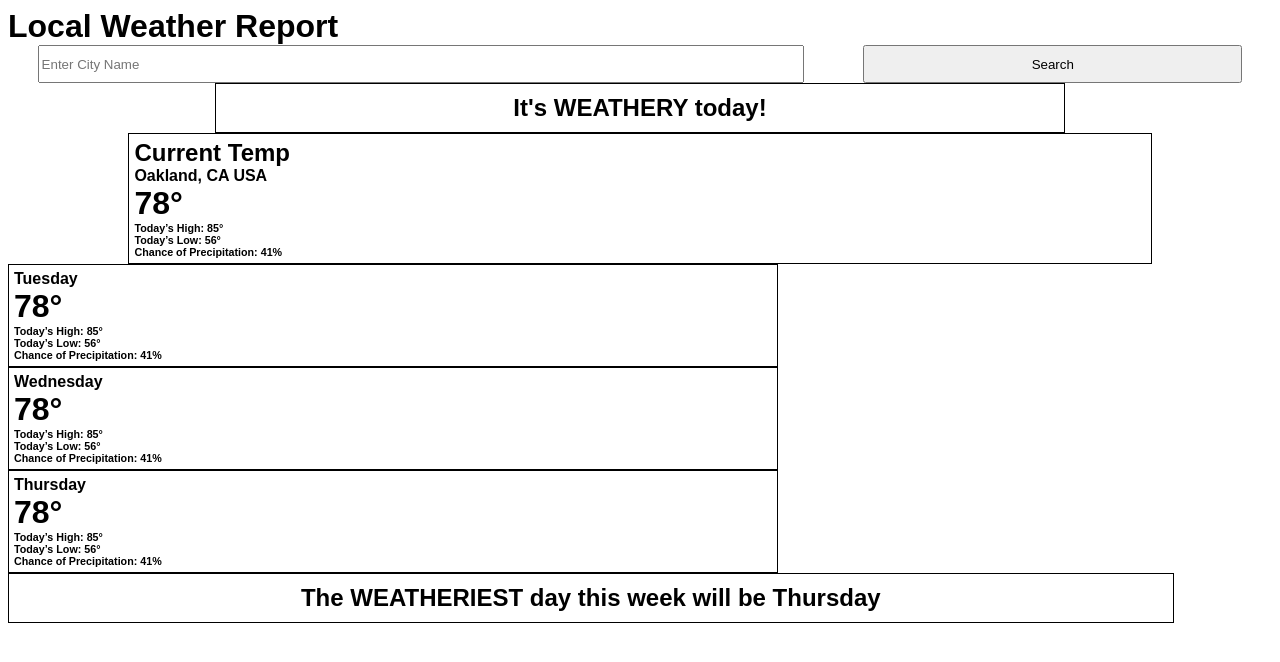
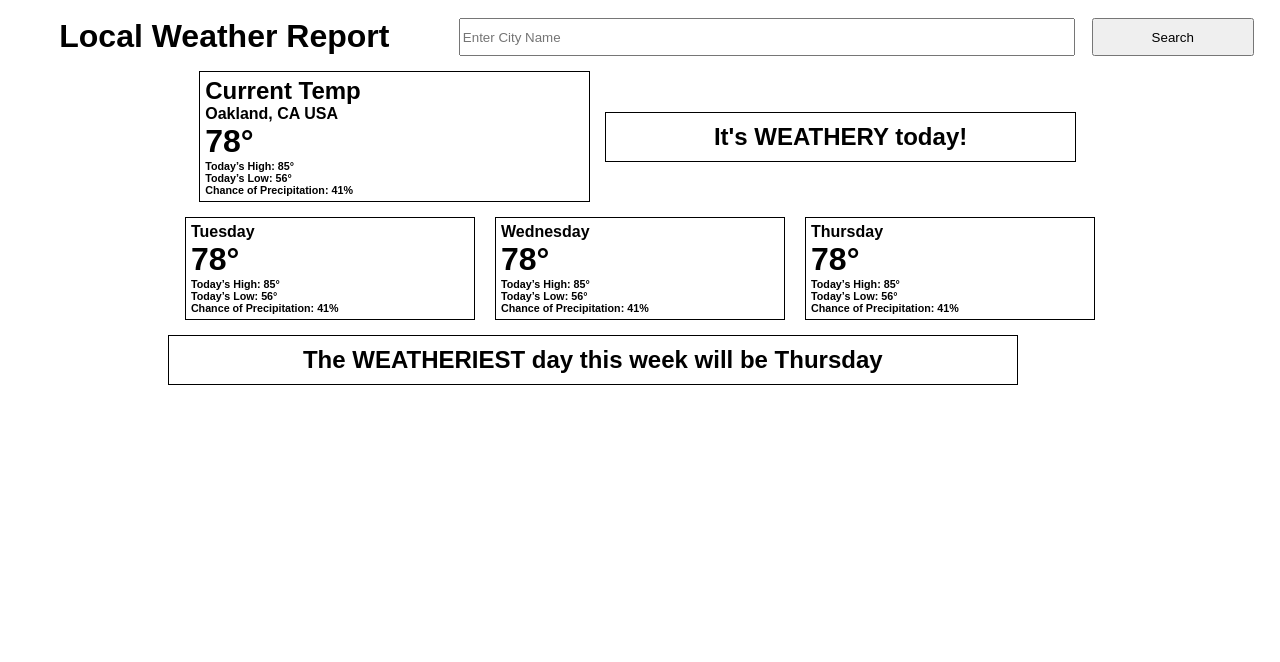
Before and after one commit to NocturneAC/weatheryNocturne, a plain HTML site: page index.html in a window 1280 px wide. Drawn offline with Linux system fonts and the light colour scheme.

Commit message:
media queries

```diff
--- a/css/styles.css
+++ b/css/styles.css
@@ -14,11 +14,14 @@ body {
 
 .header {
     width: 100%;
+    text-align: center;
+    margin: 10px 0px;
 }
 
 /* Text input and Search button */
 .search-wrapper {
     max-width: 100%;
+    margin: 10px;
     display: flex;
     justify-content: space-around;
 }
@@ -45,6 +48,7 @@ body {
 }
 
 .temp-emote-card {
+    margin: 10px;
     border: solid #000000;
     border-width: 1px;
     padding: 10px 13px;
@@ -53,7 +57,7 @@ body {
     /* height: 2vh; */
 }
 .card-current {
-    margin: 0;
+    margin: 5px;
     border: solid #000000;
     border-width: 1px;
     padding: 5px;
@@ -62,12 +66,11 @@ body {
 
 .tricard-wrapper {
     max-width: 100%;
-    /* display: flex;
-    justify-content: space-around; */
+    display: flex;
 }
 
 .card-one, .card-two, .card-three {
-    margin: 0;
+    margin: 5px 10px;
     border: solid #000000;
     border-width: 1px;
     padding: 5px;
@@ -85,3 +88,71 @@ h1, h2, h4, h6 {
     text-align: center;
     /* height: 2vh; */
 }
+
+
+/* MEDIA QUERIES */
+
+/* Tablet and larger */
+@media only screen and (min-width: 768px) {
+
+    .emote-current-wrapper {
+        flex-direction: row-reverse;
+        justify-content: space-around;
+    }
+    .temp-emote-card {
+        width: 45%;
+    }
+    .card-current {
+        width: 35%;
+    }
+    .emote-dayofweek-card {
+        margin: 10px 20px;
+    }
+}
+
+
+/* Desktop and larger */
+@media only screen and (min-width: 1024px) {
+
+    .title-search-wrapper {
+        display: flex;
+    }
+    .header {
+        width: 40%;
+    }
+    .search-wrapper {
+        width: 75%;
+    }
+    .search-txt {
+        width: 75%;
+    }
+    .search-btn {
+        width: 20%;
+    }
+
+    .emote-current-wrapper {
+        justify-content: center;
+    }
+    .temp-emote-card {
+        width: 35%;
+    }
+    .card-current {
+        width: 30%;
+    }
+
+    .tricard-wrapper {
+        justify-content: center;
+    }
+    .card-one, .card-two, .card-three {
+        margin-top: 10px;
+        width: 22%;
+    }
+
+    .emote-dayofweek-card {
+        display: flex;
+        justify-content: center;
+        margin: 10px 160px;
+        width: 65%;
+    }
+
+}
```
